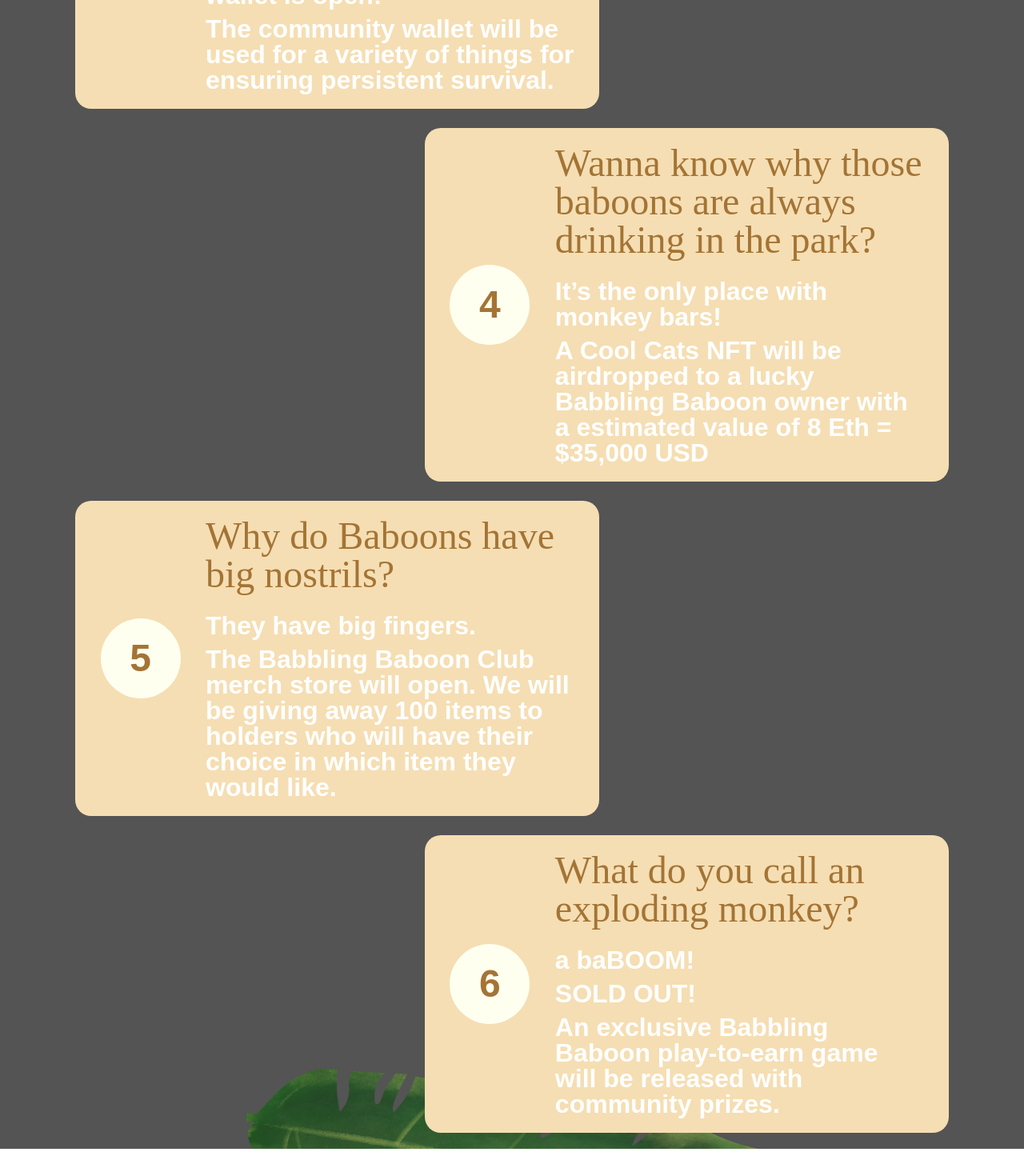
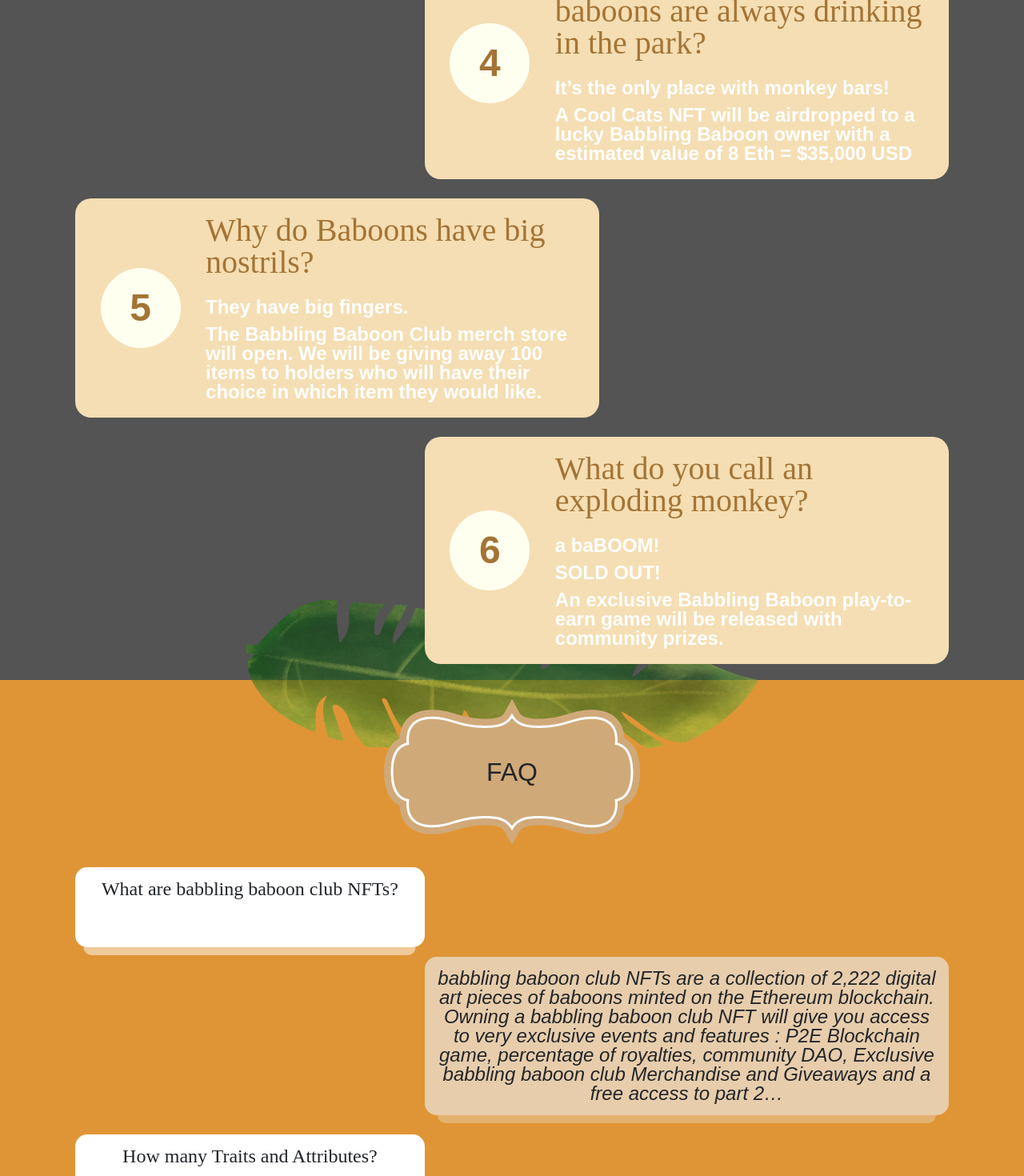
Before and after one commit to nhanlnt-96/baboon-landing-page, a React (Create React App) app: page / in a window 1280 px wide. Shown: the part 4300-5770 px from the top of the page at 80% size. Before the commit the page ends 5736 px from the top, so only its background shows below. Built offline with nearby package versions, Linux system fonts and the light colour scheme; a web font is replaced by a local one.

Commit message:
[faqs]: Complete create FAQs component

```diff
--- /dev/null
+++ b/src/components/faqs/FAQComp.js
@@ -0,0 +1,46 @@
+import React from 'react';
+import {Container, Row} from "react-bootstrap";
+import {faqsData} from "../../configs/faqsData";
+
+import './FAQComp.scss';
+
+const FAQComp = () => {
+  return (
+    <Container fluid className="faqs-comp comp-with-leaf">
+      <div className="comp-bg-blur"/>
+      <Row className="leaf-top"/>
+      <Container className="faqs-comp-container">
+        <Row className="faqs-comp-title d-flex justify-content-center align-items-center">
+          <div className="comp-title">
+            <h6 className="title">FAQ</h6>
+          </div>
+        </Row>
+        <Row className="faqs-comp-content">
+          {
+            faqsData.map((mainContent, index) => (
+              <div key={index} className="item">
+                <div className="item-question d-flex align-items-center">
+                  <div className="question-content">
+                    <p className="question">{mainContent.question}</p>
+                  </div>
+                </div>
+                <div className="item-answer d-flex align-items-center justify-content-end">
+                  <div className="answer-content">
+                    {
+                      mainContent.answer.map((answer, key) => (
+                        <p key={key} className="answer">{answer}</p>
+                      ))
+                    }
+                  </div>
+                </div>
+              </div>
+            ))
+          }
+        </Row>
+      </Container>
+      <Row className="leaf-bottom"/>
+    </Container>
+  );
+};
+
+export default FAQComp;
--- /dev/null
+++ b/src/components/faqs/FAQComp.scss
@@ -0,0 +1,105 @@
+@import "../../styles/variables";
+@import "../../styles/rwd";
+
+.faqs-comp {
+  background-color: #de9536;
+  min-height: 100vh;
+  position: relative;
+
+  &-container {
+    padding: 20px 0;
+  }
+
+  &-content {
+    margin-top: 24px !important;
+    min-height: calc(100vh - 190px - 64px);
+  }
+
+  .comp-bg-blur {
+    background-color: rgba(222, 149, 54, .4)
+  }
+}
+
+.faqs-comp-container .faqs-comp-content {
+  .item {
+    z-index: 1;
+
+    &:not(:last-child) {
+      margin-bottom: 24px;
+    }
+
+    &-question .question-content, &-answer .answer-content {
+      border-radius: 15px;
+      position: relative;
+      padding: 15px;
+
+      .question, .answer {
+        font-size: 1.5rem;
+        @include mobile {
+          font-size: 1rem;
+        }
+      }
+
+      @include mobile {
+        width: 100% !important;
+      }
+    }
+
+    &-question .question-content {
+      min-height: 100px;
+      background-color: #ffffff;
+      width: 40%;
+      position: relative;
+
+      &:after {
+        content: "";
+        width: 95%;
+        position: absolute;
+        height: 20px;
+        box-shadow: rgba(255, 255, 255, .5) 0 10px 0;
+        bottom: 0;
+        left: 50%;
+        transform: translateX(-50%);
+        border-radius: 15px;
+      }
+
+      .question {
+        font-family: "Times New Roman", sans-serif;
+        text-align: center;
+      }
+
+      @include mobile{
+        min-height: 70px;
+      }
+    }
+
+    &-answer .answer-content {
+      margin-top: 12px;
+      min-height: 150px;
+      background-color: #e7cdab;
+      width: 60%;
+
+      &:after {
+        content: "";
+        width: 95%;
+        position: absolute;
+        height: 20px;
+        box-shadow: rgba(231, 205, 171, .5) 0 10px 0;
+        bottom: 0;
+        left: 50%;
+        transform: translateX(-50%);
+        border-radius: 15px;
+      }
+
+      .answer {
+        font-family: Arial, sans-serif;
+        font-style: italic;
+        text-align: center;
+      }
+
+      @include mobile {
+        margin-top: 24px;
+      }
+    }
+  }
+}
--- a/src/components/mainLayout/MainLayout.js
+++ b/src/components/mainLayout/MainLayout.js
@@ -4,6 +4,7 @@ import BannerComp from "../banner/BannerComp";
 import AboutComp from "../about/AboutComp";
 import CollectionComp from "../collection/CollectionComp";
 import RoadmapComp from "../roadmap/RoadmapComp";
+import FAQSComp from "../faqs/FAQComp";
 
 const MainLayout = () => {
   return (
@@ -20,6 +21,9 @@ const MainLayout = () => {
       <Row>
         <RoadmapComp/>
       </Row>
+      <Row>
+        <FAQSComp/>
+      </Row>
     </Container>
   );
 };
--- a/src/components/roadmap/RoadmapComp.scss
+++ b/src/components/roadmap/RoadmapComp.scss
@@ -22,7 +22,7 @@
 
   .content-container {
     z-index: 1;
-    min-height: 300px;
+    min-height: 250px;
 
     &:not(:last-child) {
       margin-bottom: 24px;
@@ -66,13 +66,10 @@
 
         .question {
           font-family: "Times New Roman", sans-serif;
-          font-size: 3rem;
+          font-size: 2.5rem;
           color: #a47435;
           @include mobile {
             font-size: 1.5rem;
-          }
-          @include tablet {
-            font-size: 2.5rem;
           }
         }
 
@@ -83,7 +80,7 @@
             color: #ffffff;
             font-family: Arial, sans-serif;
             font-weight: bold;
-            font-size: 2rem;
+            font-size: 1.5rem;
 
             &:not(:last-child) {
               margin-bottom: 10px;
@@ -91,9 +88,6 @@
 
             @include mobile {
               font-size: 1.2rem;
-            }
-            @include tablet {
-              font-size: 1.5rem;
             }
           }
         }
@@ -113,10 +107,5 @@
         width: 60%;
       }
     }
-
-    @include mobile {
-      padding-left: 0 !important;
-      padding-right: 0 !important;
-    }
   }
 }
--- /dev/null
+++ b/src/configs/faqsData.js
@@ -0,0 +1,19 @@
+export const faqsData = [
+  {
+    question: "What are babbling baboon club NFTs?",
+    answer: ["babbling baboon club NFTs are a collection of 2,222 digital art pieces of baboons minted on the Ethereum blockchain. Owning a babbling baboon club NFT will give you access to very exclusive events and features : P2E Blockchain game, percentage of royalties, community DAO, Exclusive babbling baboon club Merchandise and Giveaways and a free access to part 2…"]
+  },
+  {
+    question: "How many Traits and Attributes?",
+    answer: ["Our unique collection has 7 total properties and 54 traits based around the most Babbling Baboons. Which one will you catch?"]
+  },
+  {
+    question: "Are the NFTs unique?",
+    answer: ["Yes. The NFTs are ERC-721 compliant, and each is algorithmically generated by combining 50+ unique" +
+    " traits with 7 variables. (Background, Fur, Bottom, Clothes, Teeth, Eyes and Hats) Some rarer than others.","When will I be able to own my own babbling baboon club NFT?","The baboons will be able to be caught late January, no specific date yet."]
+  },
+  {
+    question: "What is the cost of a mint?",
+    answer: ["The cost to mint 1 Babbling Baboon will be 0.04 eth + gas","How can I get in touch?","Follow us on Discord, Twitter, and Instagram. The best place for regular updates and announcements is the Babbling Baboon Club Discord!"]
+  },
+]
```
